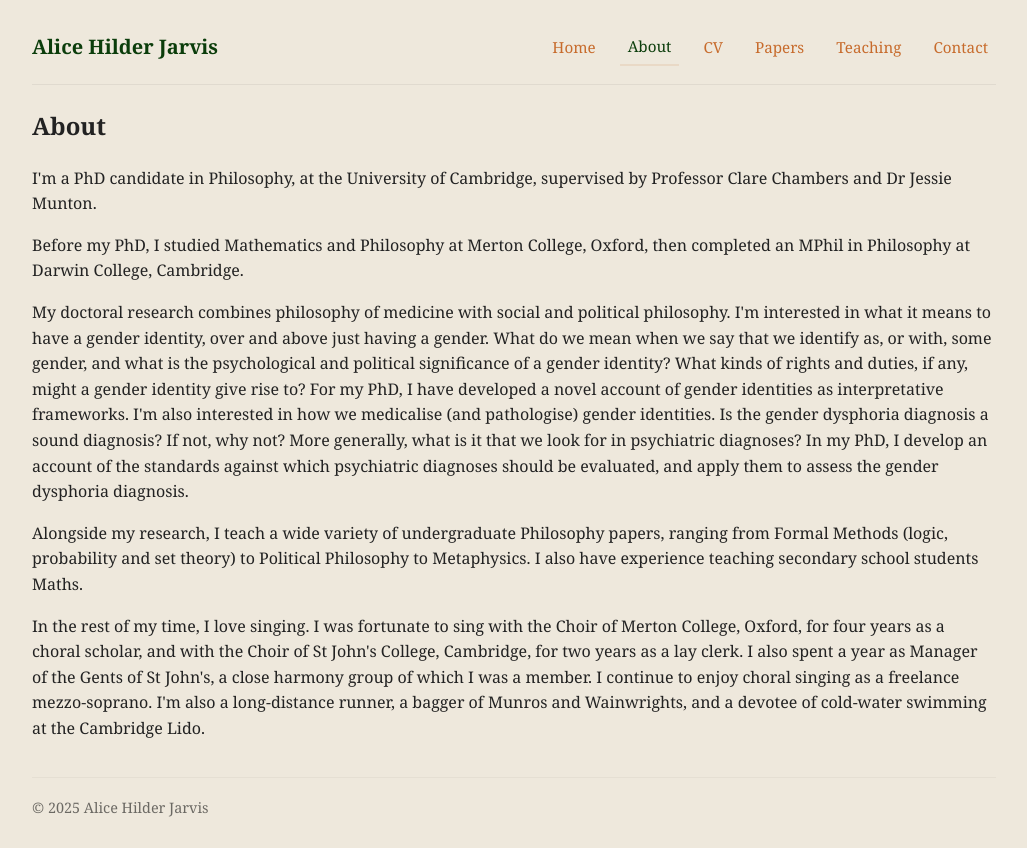
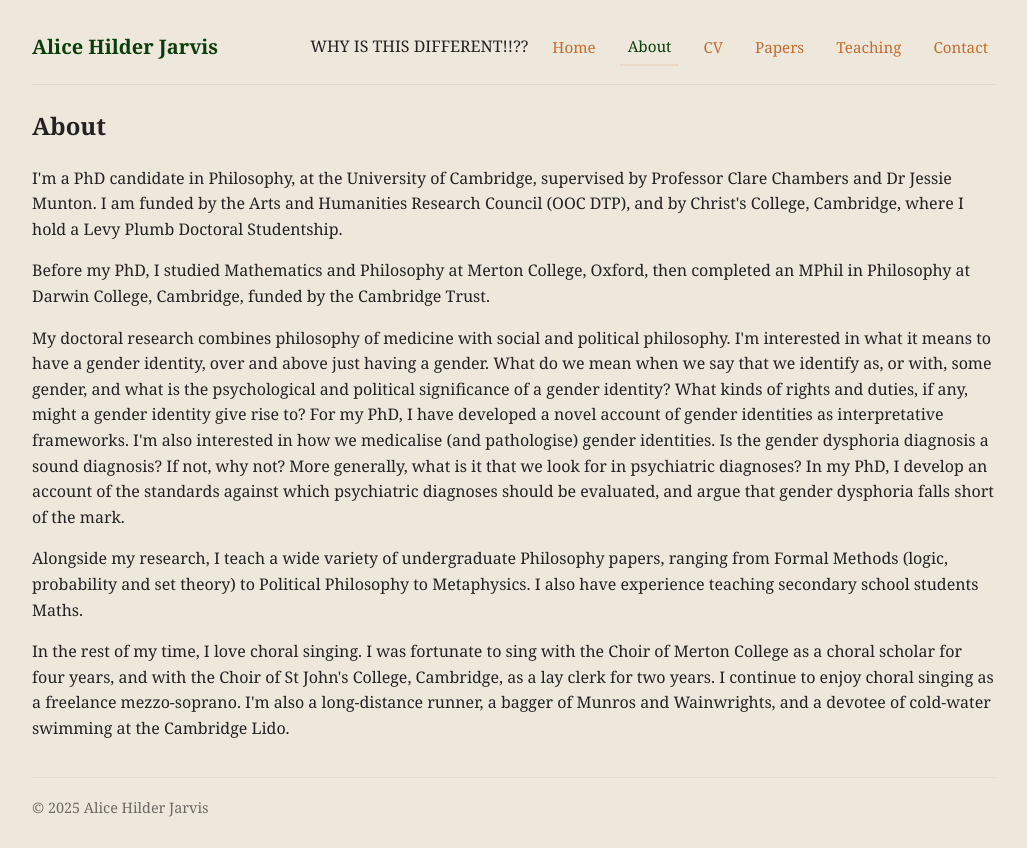
Before and after one commit to alicehilderjarvis/alicehilderjarvis.github.io, a plain HTML site: page about.html in a window 1280 px wide. Shown: the whole page, without its empty margins (126-1153 px from the left). Drawn offline with Linux system fonts and the light colour scheme.

Commit message:
Update about.html

```diff
--- a/about.html
+++ b/about.html
@@ -9,7 +9,7 @@
 <div class="container">
   <header class="header">
   <div class="site-title">Alice Hilder Jarvis</div>
-  <nav class="nav" aria-label="Main navigation">
+  <nav class="nav" aria-label="Main navigation"> WHY IS THIS DIFFERENT!!??
     <a href="index.html">Home</a>
     <a href="about.html" class="active">About</a>
     <a href="cv.html">CV</a>
@@ -21,11 +21,11 @@
 
   <main class="main">
     <h2>About</h2>
-    <p>I'm a PhD candidate in Philosophy, at the University of Cambridge, supervised by Professor Clare Chambers and Dr Jessie Munton.</p>
-    <p>Before my PhD, I studied Mathematics and Philosophy at Merton College, Oxford, then completed an MPhil in Philosophy at Darwin College, Cambridge.</p>
-    <p>My doctoral research combines philosophy of medicine with social and political philosophy. I'm interested in what it means to have a gender identity, over and above just having a gender. What do we mean when we say that we identify as, or with, some gender, and what is the psychological and political significance of a gender identity? What kinds of rights and duties, if any, might a gender identity give rise to? For my PhD, I have developed a novel account of gender identities as interpretative frameworks. I'm also interested in how we medicalise (and pathologise) gender identities. Is the gender dysphoria diagnosis a sound diagnosis? If not, why not? More generally, what is it that we look for in psychiatric diagnoses? In my PhD, I develop an account of the standards against which psychiatric diagnoses should be evaluated, and apply them to assess the gender dysphoria diagnosis.</p>
+    <p>I'm a PhD candidate in Philosophy, at the University of Cambridge, supervised by Professor Clare Chambers and Dr Jessie Munton. I am funded by the Arts and Humanities Research Council (OOC DTP), and by Christ's College, Cambridge, where I hold a Levy Plumb Doctoral Studentship.</p>
+    <p>Before my PhD, I studied Mathematics and Philosophy at Merton College, Oxford, then completed an MPhil in Philosophy at Darwin College, Cambridge, funded by the Cambridge Trust.</p>
+    <p>My doctoral research combines philosophy of medicine with social and political philosophy. I'm interested in what it means to have a gender identity, over and above just having a gender. What do we mean when we say that we identify as, or with, some gender, and what is the psychological and political significance of a gender identity? What kinds of rights and duties, if any, might a gender identity give rise to? For my PhD, I have developed a novel account of gender identities as interpretative frameworks. I'm also interested in how we medicalise (and pathologise) gender identities. Is the gender dysphoria diagnosis a sound diagnosis? If not, why not? More generally, what is it that we look for in psychiatric diagnoses? In my PhD, I develop an account of the standards against which psychiatric diagnoses should be evaluated, and argue that gender dysphoria falls short of the mark.</p>
     <p>Alongside my research, I teach a wide variety of undergraduate Philosophy papers, ranging from Formal Methods (logic, probability and set theory) to Political Philosophy to Metaphysics. I also have experience teaching secondary school students Maths.</p>
-    <p>In the rest of my time, I love singing. I was fortunate to sing with the Choir of Merton College, Oxford, for four years as a choral scholar, and with the Choir of St John's College, Cambridge, for two years as a lay clerk. I also spent a year as Manager of the Gents of St John's, a close harmony group of which I was a member. I continue to enjoy choral singing as a freelance mezzo-soprano. I'm also a long-distance runner, a bagger of Munros and Wainwrights, and a devotee of cold-water swimming at the Cambridge Lido.</p>
+    <p>In the rest of my time, I love choral singing. I was fortunate to sing with the Choir of Merton College as a choral scholar for four years, and with the Choir of St John's College, Cambridge, as a lay clerk for two years. I continue to enjoy choral singing as a freelance mezzo-soprano. I'm also a long-distance runner, a bagger of Munros and Wainwrights, and a devotee of cold-water swimming at the Cambridge Lido.</p>
   </main>
 
   <footer class="footer"> © <span id="yr2"></span> Alice Hilder Jarvis </footer>
```
